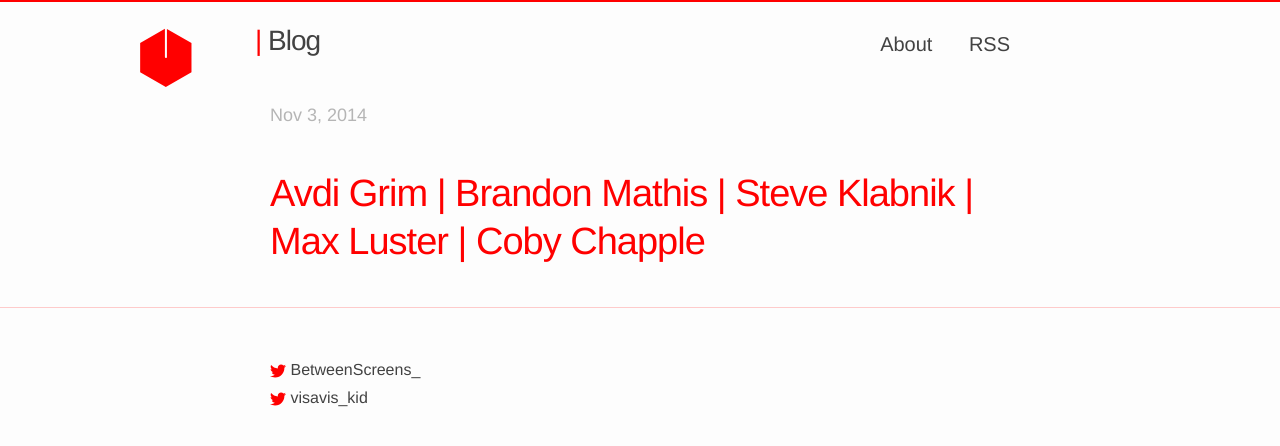
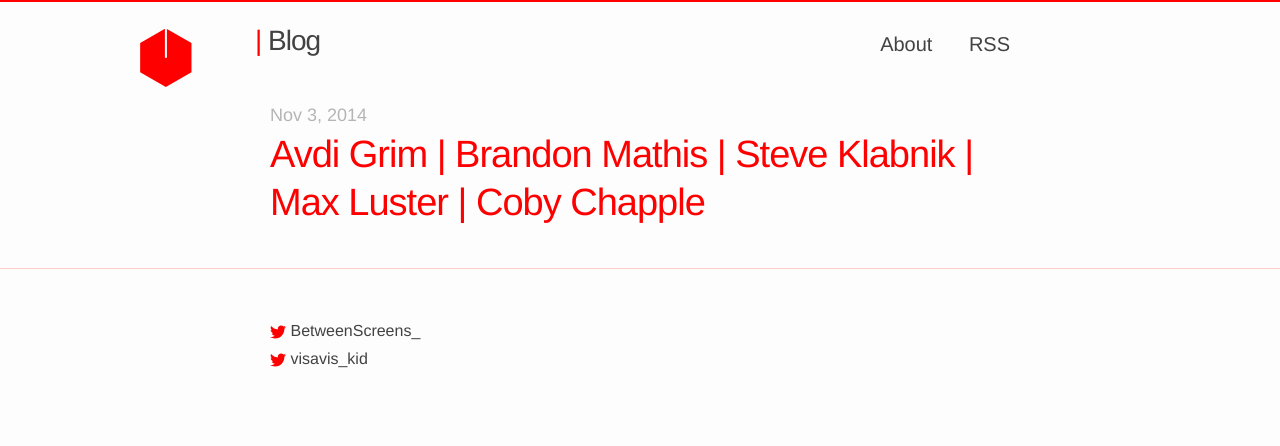
Before and after one commit to vis-kid/between_blog, a Jekyll site: the page built from _posts/2014-11-03-between-what_episode copy.md, in a window 1280 px wide. Shown: the top 446 px of the page. Built offline with Jekyll 4.4.1, drawn with Linux system fonts in a browser that asks for light colours.

Commit message:
Reduces whitespace below date for normal blog posts

```diff
--- a/_sass/_layout.scss
+++ b/_sass/_layout.scss
@@ -239,7 +239,7 @@
 .post .post-meta-small {
   font-size: 18px;
   margin-top: 33px;
-  margin-bottom: 41px;
+  margin-bottom: 2px;
 }
 
 p.post-meta {
```
